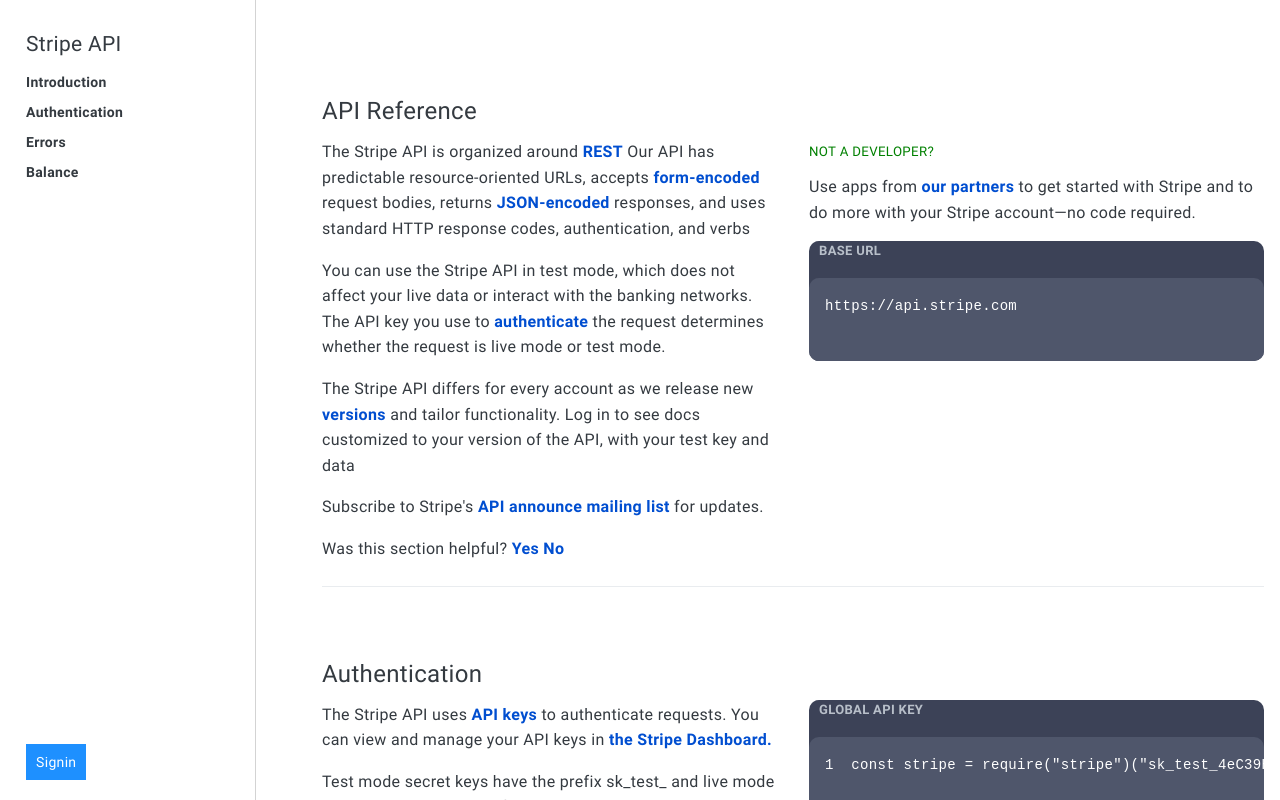
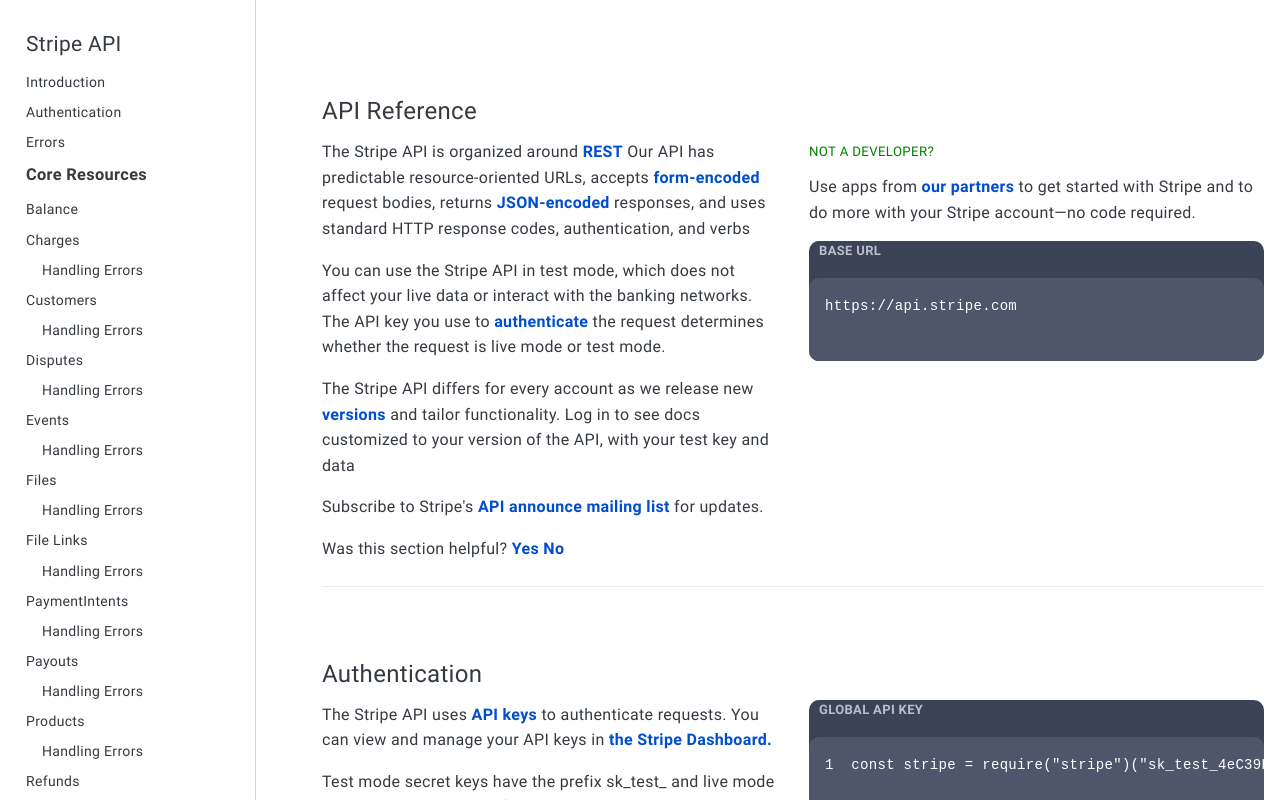
Before and after one commit to asadikhlas/stripe-docs, a React (Create React App) app: page / in a window 1280 px wide. Shown: the top 800 px of the page. Built offline with nearby package versions, Linux system fonts and the light colour scheme; a web font is replaced by a local one.

Commit message:
Fixed sidebar

```diff
--- a/public/css/index.css
+++ b/public/css/index.css
@@ -286,7 +286,8 @@
   background: dodgerblue;
   display: inline-block;
   padding: 10px;
-  position: absolute;
+  position: relative;
+  margin-top: 20px;
   bottom: 20px;
   color: white;
 }
--- a/src/Components/SideBar/SideBar.js
+++ b/src/Components/SideBar/SideBar.js
@@ -18,22 +18,24 @@
                         <a>Stripe API</a>
                     </h2>
                     <ul>
-                        <li className="pointer">
+
+                            <li className="pointer">
                             <Link
                                 spy={true}
                                 to="introduction"
                                 activeClass="active"
                                 smooth={true}>
-                                <strong>Introduction</strong>
+                                Introduction
                             </Link>
                         </li>
+
                         <li className="pointer">
                             <Link
                                 spy={true}
                                 to="authentication"
                                 activeClass="active"
                                 smooth={true}>
-                                <strong>Authentication</strong>
+                                Authentication
                             </Link>
                         </li>
                         <li className="pointer">
@@ -43,15 +45,18 @@
                                 activeClass="active"
                                 smooth={true}
                                 onClick={() => this.setState({ errors: !this.state.errors })}>
-                                <strong>Errors</strong>
+                                Errors
                             </Link>
                             {this.state.errors && <ul>
                                 <li><a className="pointer">Handling Errors</a></li>
                             </ul>}
 
                         </li>
+
+
+                        <h3><b>Core Resources</b></h3>
                         <li onClick={() => this.setState({ balance: !this.state.balance })}>
-                            <a className="pointer"><strong>Balance</strong></a>
+                            <a className="pointer">Balance</a>
                             {this.state.balance && <ul>
                                 <li>
                                     <a className="pointer">The Balance Object</a>
@@ -70,6 +75,180 @@
                                 </li>
                             </ul>}
                         </li>
+
+
+
+                        <li className="pointer">
+                            <Link
+                                spy={true}
+                                activeClass="active"
+                                smooth={true}
+                            >
+                                Charges
+                            </Link>
+                            <ul>
+                                <li><a className="pointer">Handling Errors</a></li>
+                            </ul>
+
+                        </li>
+
+
+                        <li className="pointer">
+                            <Link
+                                spy={true}
+                                activeClass="active"
+                                smooth={true}
+                            >
+                                Customers
+                            </Link>
+                            <ul>
+                                <li><a className="pointer">Handling Errors</a></li>
+                            </ul>
+
+                        </li>
+
+
+
+
+                        <li className="pointer">
+                            <Link
+                                spy={true}
+                                activeClass="active"
+                                smooth={true}
+                            >
+                                Disputes
+                            </Link>
+                            <ul>
+                                <li><a className="pointer">Handling Errors</a></li>
+                            </ul>
+
+                        </li>
+
+
+
+                        <li className="pointer">
+                            <Link
+                                spy={true}
+                                activeClass="active"
+                                smooth={true}
+                            >
+                                Events
+                            </Link>
+                            <ul>
+                                <li><a className="pointer">Handling Errors</a></li>
+                            </ul>
+
+                        </li>
+
+
+
+
+                        <li className="pointer">
+                            <Link
+                                spy={true}
+                                activeClass="active"
+                                smooth={true}
+                            >
+                                Files
+                            </Link>
+                            <ul>
+                                <li><a className="pointer">Handling Errors</a></li>
+                            </ul>
+
+                        </li>
+
+
+
+                        <li className="pointer">
+                            <Link
+                                spy={true}
+                                activeClass="active"
+                                smooth={true}
+                            >
+                                File Links
+                            </Link>
+                            <ul>
+                                <li><a className="pointer">Handling Errors</a></li>
+                            </ul>
+
+                        </li>
+
+
+                        <li className="pointer">
+                            <Link
+                                spy={true}
+                                activeClass="active"
+                                smooth={true}
+                            >
+                                PaymentIntents
+                            </Link>
+                            <ul>
+                                <li><a className="pointer">Handling Errors</a></li>
+                            </ul>
+
+                        </li>
+
+
+                        <li className="pointer">
+                            <Link
+                                spy={true}
+                                activeClass="active"
+                                smooth={true}
+                            >
+                                Payouts
+                            </Link>
+                            <ul>
+                                <li><a className="pointer">Handling Errors</a></li>
+                            </ul>
+
+                        </li>
+
+
+
+
+                        <li className="pointer">
+                            <Link
+                                spy={true}
+                                activeClass="active"
+                                smooth={true}
+                            >
+                                Products
+                            </Link>
+                            <ul>
+                                <li><a className="pointer">Handling Errors</a></li>
+                            </ul>
+
+                        </li>
+
+
+                        <li className="pointer">
+                            <Link
+                                spy={true}
+                                activeClass="active"
+                                smooth={true}
+                            >
+                                Refunds
+                            </Link>
+                            <ul>
+                                <li><a className="pointer">Handling Errors</a></li>
+                            </ul>
+
+                        </li>
+
+                        <li className="pointer">
+                            <Link
+                                spy={true}
+                                activeClass="active"
+                                smooth={true}
+                            >
+                                Tokens
+                            </Link>
+                            <ul>
+                                <li><a className="pointer">Handling Errors</a></li>
+                            </ul>
+
+                        </li>
+
                     </ul>
                     <div className="sign-btn">
                         Signin
@@ -80,10 +259,5 @@
     }
 }
 
-// const SideBar = () => {
-//     return (
-
-//     )
-// }
 
 export default SideBar
```
